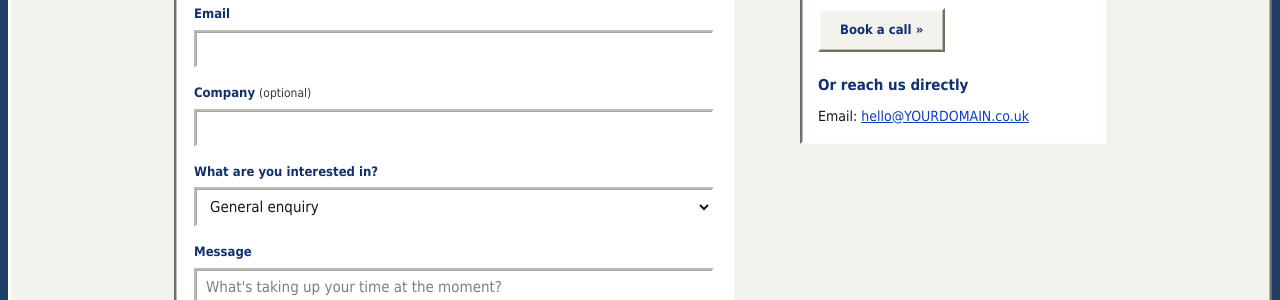
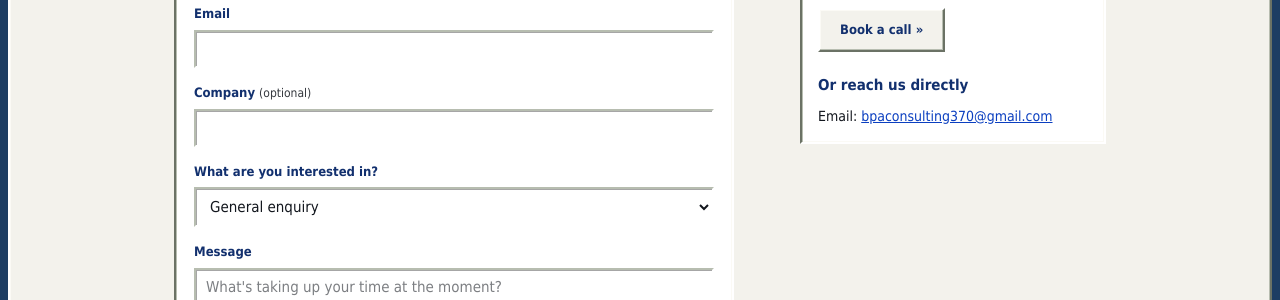
Before and after one commit to bpaconsulting370/test1_28_9_26, a Jekyll site: the page built from contact/index.html, in a window 1280 px wide. Shown: the part 429-729 px from the top of the page. Built offline with Jekyll 4.4.1, drawn with Linux system fonts in a browser that asks for light colours.

Commit message:
Update index.html

```diff
--- a/contact/index.html
+++ b/contact/index.html
@@ -52,7 +52,7 @@
     <p>Book a free 20-minute discovery call directly into the calendar.</p>
     <a class="btn" href="https://calendly.com/YOUR-HANDLE" target="_blank" rel="noopener">Book a call &raquo;</a>
     <h3 style="margin-top:14px;">Or reach us directly</h3>
-    <p>Email: <a href="mailto:hello@YOURDOMAIN.co.uk">hello@YOURDOMAIN.co.uk</a></p>
+    <p>Email: <a href="mailto:hello@YOURDOMAIN.">bpaconsulting370@gmail.com</a></p>
   </div>
 </div>
 
```
